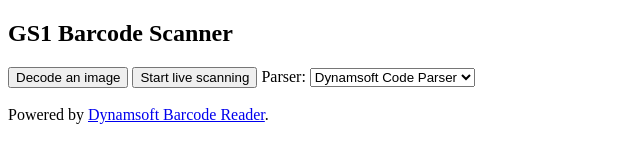
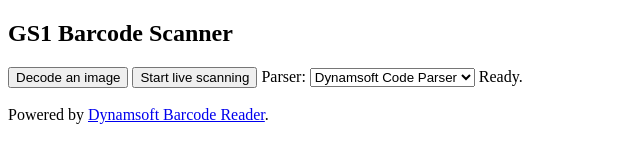
Before and after one commit to tony-xlh/GS1-Barcode-Reader, a website built with Vite: page index.html in a window 1280 px wide. Shown: the full height of the page, 0-640 px from the left. Built offline with nearby package versions, Linux system fonts and the light colour scheme; what dynamsoft-barcode-reader-bundle would draw is missing.

Commit message:
add loading status

```diff
--- a/index.html
+++ b/index.html
@@ -19,7 +19,7 @@
             <option value="gs1">gs1-barcode-parser</option>
           </select>
         </label>
-
+        <span id="status"></span>
       </div>
       <div>
         <img id="selectedImg"/>
--- a/src/main.ts
+++ b/src/main.ts
@@ -39,6 +39,7 @@
 });
 
 async function init(){
+  document.getElementById("status")!.innerText = "Loading...";
   parser = await CodeParser.createInstance();
   cvRouter = await CaptureVisionRouter.createInstance();
   const cameraView = await CameraView.createInstance();
@@ -47,6 +48,7 @@
   enhancer.on("played",function(){
     startDecodingLoop();
   });
+  document.getElementById("status")!.innerText = "Ready.";
 }
 
 function loadImage(dataURL:string){
```
